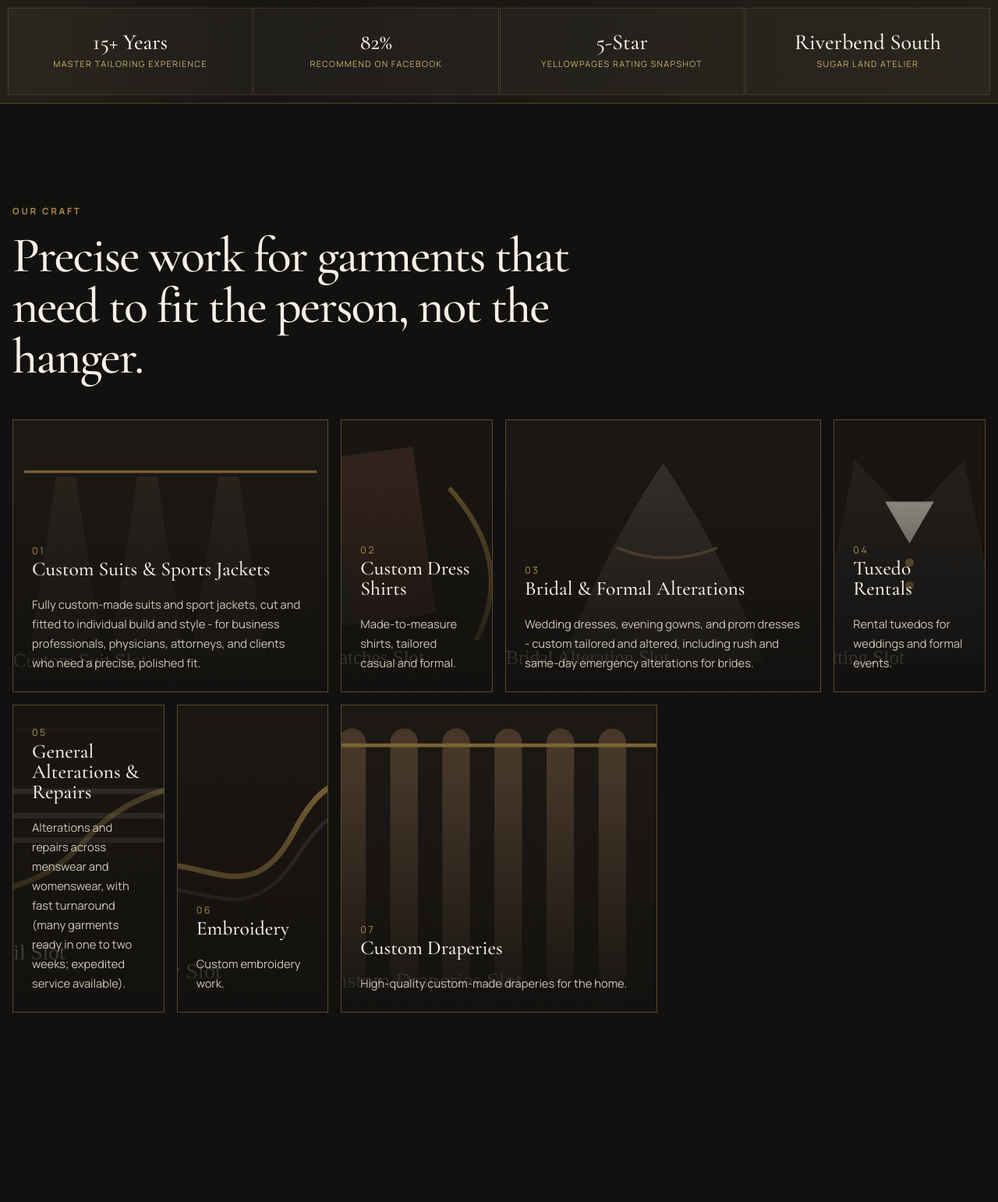
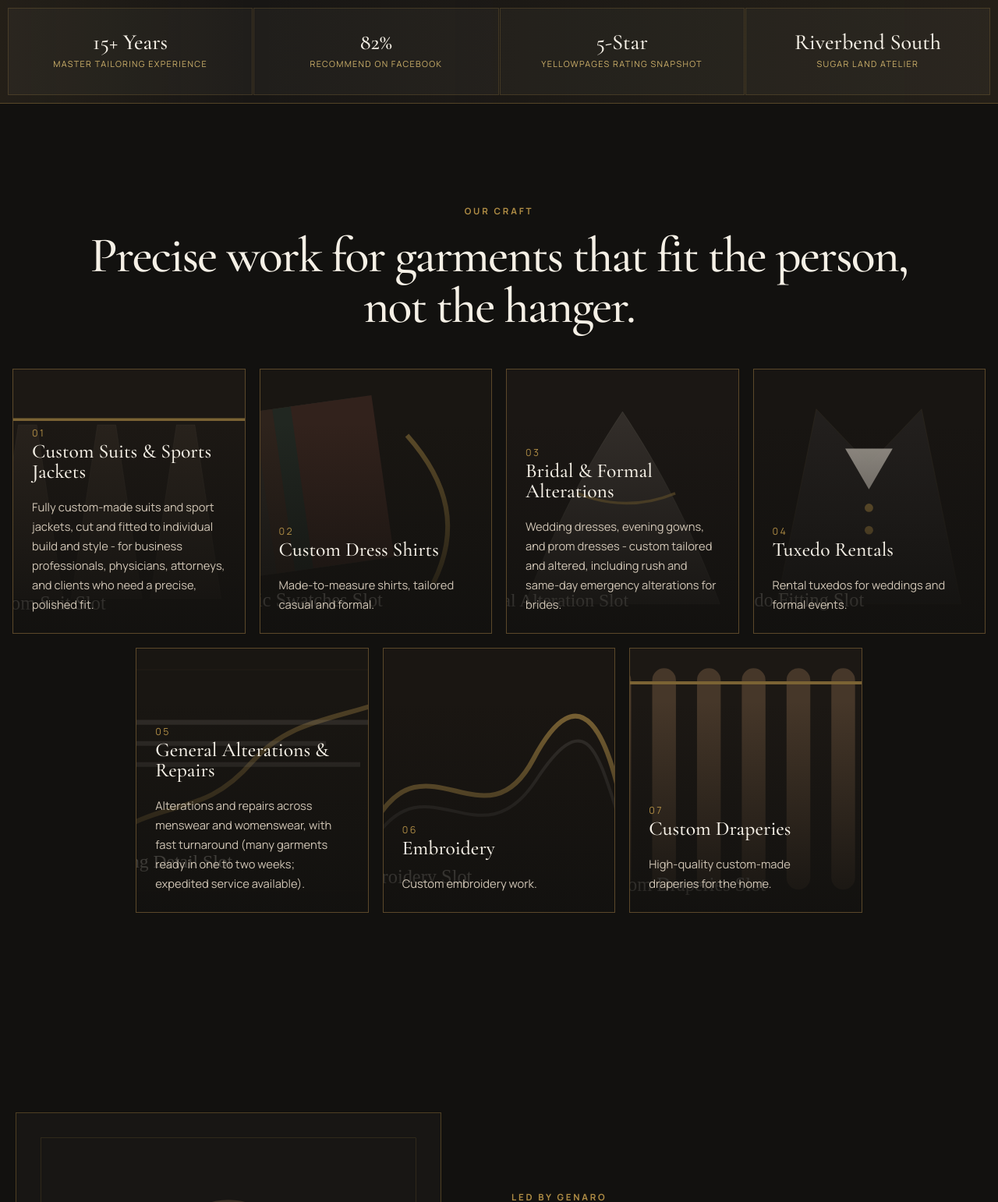
Before and after one commit to MustafaKhan-007/GMCustomClothier, a Flask app: page / in a window 1280 px wide. Shown: the part 801-2343 px from the top of the page at 78% size. Run offline with Flask 3, Linux system fonts and the light colour scheme.

Commit message:
Polish craft grid and reviews carousel
Co-authored-by: Cursor <cursoragent@cursor.com>

```diff
--- a/static/css/style.css
+++ b/static/css/style.css
@@ -279,18 +279,27 @@ p { margin: 0 0 18px; color: var(--muted); }
   width: min(1360px, calc(100vw - 32px));
 }
 
+.section--craft .section__intro {
+  max-width: 1060px;
+  margin-left: auto;
+  margin-right: auto;
+  text-align: center;
+}
+
 .section__intro.center { margin-inline: auto; text-align: center; }
 .muted, .note, .form-note { color: var(--muted); font-size: .94rem; }
 .muted a { color: var(--gold-soft); text-decoration: underline; text-underline-offset: 4px; }
 
 .service-grid {
-  display: grid;
-  grid-template-columns: repeat(6, 1fr);
-  gap: 16px;
+  display: flex;
+  flex-wrap: wrap;
+  justify-content: center;
+  gap: 18px;
 }
 
 .service-card {
-  min-height: 350px;
+  flex: 0 1 calc((100% - 54px) / 4);
+  min-height: 340px;
   position: relative;
   overflow: hidden;
   padding: 24px;
@@ -300,10 +309,6 @@ p { margin: 0 0 18px; color: var(--muted); }
   border: 1px solid var(--line);
   background: var(--panel);
 }
-
-.service-card:nth-child(1),
-.service-card:nth-child(3),
-.service-card:nth-child(7) { grid-column: span 2; }
 
 .service-card img {
   position: absolute;
--- a/templates/index.html
+++ b/templates/index.html
@@ -21,7 +21,7 @@
 <section class="section section--craft">
   <div class="section__intro reveal">
     <p class="eyebrow">Our Craft</p>
-    <h2>Precise work for garments that need to fit the person, not the hanger.</h2>
+    <h2>Precise work for garments that fit the person, not the hanger.</h2>
   </div>
   <div class="service-grid">
     {% for service in services %}
@@ -55,7 +55,7 @@
   </div>
 </section>
 
-<section class="section">
+<section class="section reviews-section">
   <div class="section__intro reveal">
     <p class="eyebrow">Client Notes</p>
     <h2>Public review highlights, paraphrased for this prototype.</h2>
```
Also changed, not shown: other parts of static/css/style.css (+24 -3 lines).
